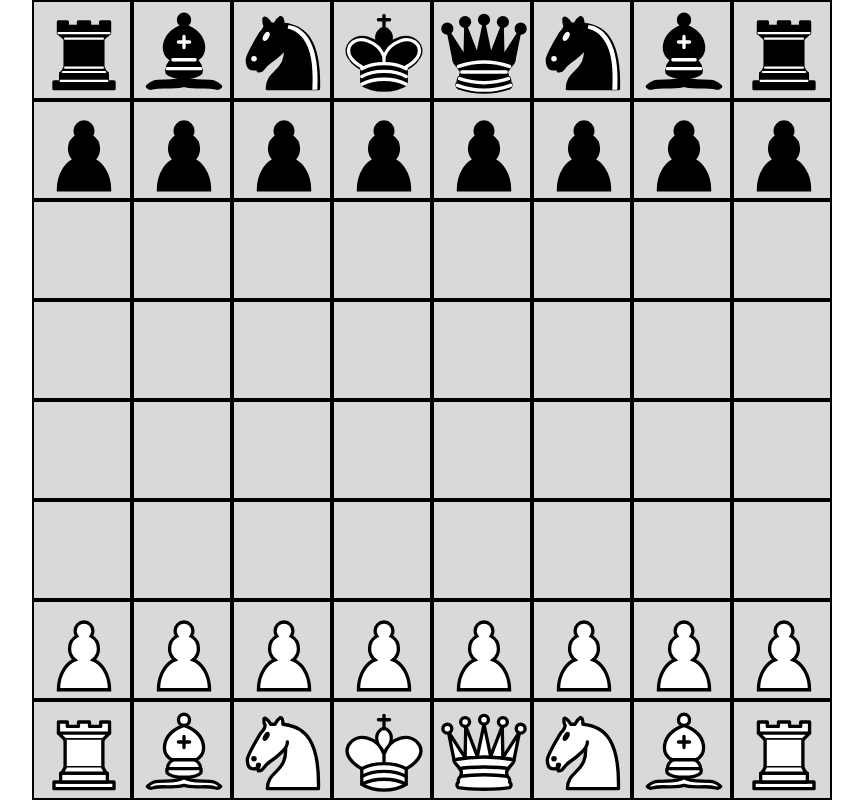
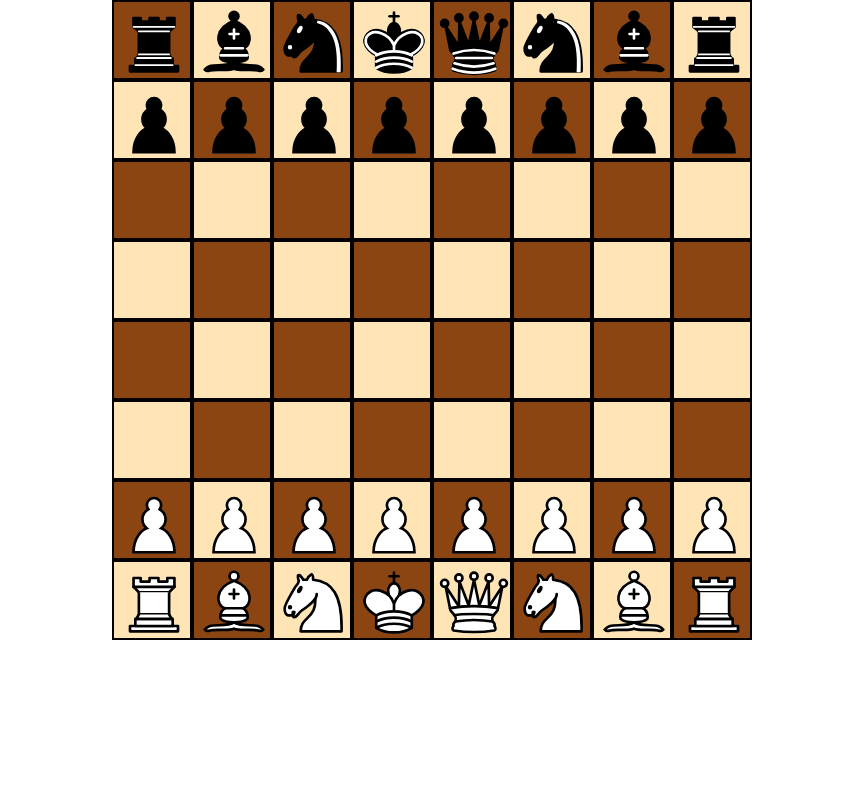
Before and after one commit to quichey/Chess-React, a React (Create React App) app: page / in a window 1280 px wide. Shown: the whole page, without its empty margins (208-1071 px from the left). Built offline with nearby package versions, Linux system fonts and the light colour scheme.

Commit message:
make board size smaller, fix Board.tsx name, create boardPieceIds, board colors

```diff
--- a/src/App.js
+++ b/src/App.js
@@ -1,10 +1,11 @@
-import logo from './logo.svg';
-import './App.css';
-import { BattleGrid } from './components/battlegrid';
+import logo from "./logo.svg";
+import "./App.css";
+import { Board } from "./components/Board";
 
 function App() {
-  return (
-    true ? <BattleGrid/> :
+  return true ? (
+    <Board />
+  ) : (
     <div className="App">
       <header className="App-header">
         <img src={logo} className="App-logo" alt="logo" />
@@ -19,7 +20,6 @@ function App() {
         >
           Learn React
         </a>
-
       </header>
     </div>
   );
--- a/src/components/battlegrid.tsx
+++ b/src/components/Board.tsx
@@ -6,11 +6,11 @@ import { Rook } from "./pieces/Rook";
 import { Bishop } from "./pieces/Bishop";
 import { Knight } from "./pieces/Knight";
 
-export const BattleGrid = () => {
+export const Board = () => {
   const col = new Array(8);
-  col.fill(100);
+  col.fill(80);
   const row = new Array(8);
-  row.fill(100);
+  row.fill(80);
   const gameBoardCss = {
     display: "grid",
     gridTemplateColumns: col.map((size) => `${size}px`).join(" "),
@@ -26,43 +26,56 @@ export const BattleGrid = () => {
   };
 
   const initialBoard = Array(64).fill("");
+  const divs: React.ReactNode[] = [];
 
   row.forEach((el, idx) => {
     col.forEach((el2, idx2) => {
       let piece: JSX.Element | "" = "";
       let color: "White" | "Black" = idx > 3 ? "White" : "Black";
       var pieceId = `${idx}-${idx2}-${color}`;
+      let boardPieceId = "";
       if (idx === 1 || idx === 6) {
         piece = <Pawn pieceId={pieceId} />;
+        boardPieceId = "pawn-";
       } else if (idx === 0 || idx === 7) {
         //set pieces in first and last rows
         if (idx2 === 3) {
           piece = <King pieceId={pieceId} />;
+          boardPieceId = "king-";
         }
         if (idx2 === 4) {
           piece = <Queen pieceId={pieceId} />;
+          boardPieceId = "queen-";
         }
         if (idx2 === 0 || idx2 === 7) {
           piece = <Rook pieceId={pieceId} />;
+          boardPieceId = "rook-";
         }
         if (idx2 === 1 || idx2 === 6) {
           piece = <Bishop pieceId={pieceId} />;
+          boardPieceId = "bishop-";
         }
         if (idx2 === 2 || idx2 === 5) {
           piece = <Knight pieceId={pieceId} />;
+          boardPieceId = "knight-";
         }
       }
-      initialBoard[idx * 8 + idx2] = (
+      boardPieceId += color;
+      divs.push(
         <div
           key={`${idx}-${idx2}`}
           id={`${idx}-${idx2}-square`}
-          style={boxCss}
+          style={{
+            ...boxCss,
+            backgroundColor: (idx + idx2) % 2 === 1 ? "#ffe4b5" : "#8b4513",
+          }}
           onDrop={drop}
           onDragOver={allowDrop}
         >
           {piece}
         </div>
       );
+      initialBoard[idx * 8 + idx2] = boardPieceId;
     });
   });
 
@@ -133,7 +146,7 @@ export const BattleGrid = () => {
 
     //}}}>
     <div key={0} style={gameBoardCss}>
-      {board}
+      {divs}
     </div>
     //</boardContext.Provider>
 
--- a/src/components/pieces/Piece.tsx
+++ b/src/components/pieces/Piece.tsx
@@ -52,8 +52,8 @@ export const Piece = ({ pieceType, pieceId, getValidSquares }: PieceProps) => {
   return (
     //<div style={{ width: 100, height: 100 }}>
     <img
-      width="100px"
-      height="100px"
+      width="80px"
+      height="80px"
       id={pieceId}
       src={svgs[`${pieceType}_${color}`]}
       alt="test"
```
